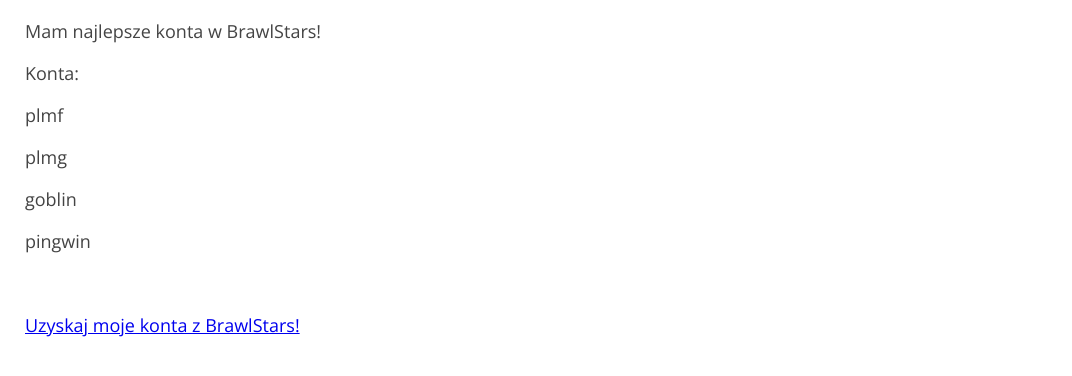
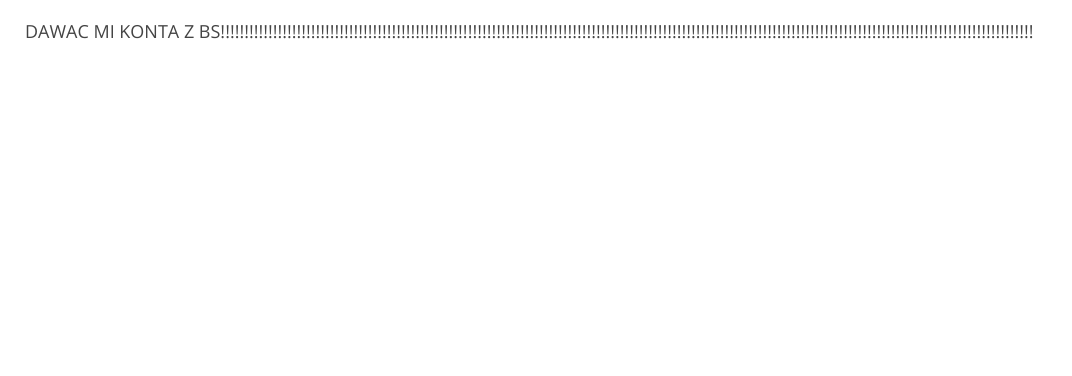
Before and after one commit to michal443/SpikeIO, a plain HTML site: page index.html in a window 1280 px wide. Shown: the part 398-774 px from the top of the page, without its empty margins (0-1072 px from the left). Drawn offline with nearby package versions, Linux system fonts and the light colour scheme.

Commit message:
4ewtg4wegft
4egtrgtr45

```diff
--- a/index.html
+++ b/index.html
@@ -14,16 +14,7 @@
     <img src="https://preview.redd.it/8pj4xiq985x11.jpg?width=910&auto=webp&s=7dc9d89a18340b294242310fdca9b9fce81efcd4">
     <h1>Witaj w Spike</h1>
     <p>
-      Mam najlepsze konta w BrawlStars!
+      DAWAC MI KONTA Z BS!!!!!!!!!!!!!!!!!!!!!!!!!!!!!!!!!!!!!!!!!!!!!!!!!!!!!!!!!!!!!!!!!!!!!!!!!!!!!!!!!!!!!!!!!!!!!!!!!!!!!!!!!!!!!!!!!!!!!!!!!!!!!!!!!!!!!!!!!!!!!!!!!!!!!!!!!!!!!!!!!!!!!!!!!!!
     </p>
-    <p>Konta:</p>
-
-    <p>plmf</p>
-
-    <p>plmg</p>
-    <p>goblin</p>
-    <p>pingwin</p>
-    <br>
-    <p><a href=mailto:pasmichal43@gmail.com>Uzyskaj moje konta z BrawlStars!</a></p>
   </body>
 </html>
```
